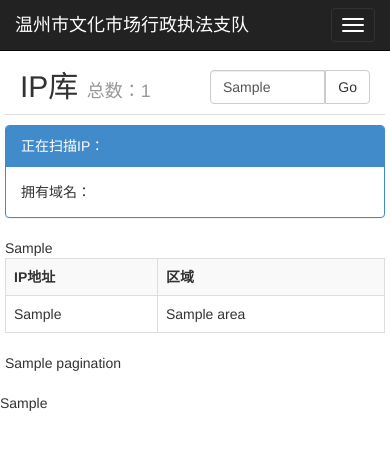
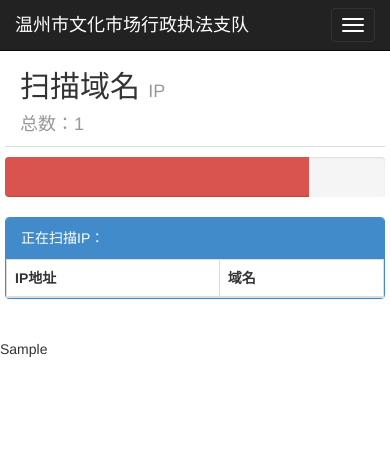
Before and after one commit to Mark-Shine/station, a Django app: template cohost/templates/cohost/ips.html in a window 390 px wide; the page is wider, and only the part inside the window is pictured. Shown: the top 450 px of that part. Run offline with Django 3.2, Linux system fonts and the light colour scheme; the template is opened without the code that fills it: most values are stand-ins (such as "Sample title", 1, 10 or a date in 2020); lists and menus that the app fills with data are empty; some libraries are stand-ins or nearby versions.

Commit message:
修改ips页面

```diff
--- a/cohost/templates/cohost/ips.html
+++ b/cohost/templates/cohost/ips.html
@@ -13,70 +13,79 @@
 .block_filter dd a{padding:0 5px}
 .block_filter dd a.btn{padding:5px 10px}
 .block_filter a.on {background: #FF6600;color: #fff;border-radius: 3px;}
+.iptd{width:200px}
+.progress{height:40px;}
+.progress-bar{line-height:40px;font-size:14px;}
 </style>
 
 <div class="row right-hd">
-    <div class="col-xs-6"><h2>IP库 <small> 总数：{{total_count}}</small></h2></div>
+    <div class="col-xs-6"><h2>扫描域名 <small> IP总数：{{total_count}}</small></h2></div>
     <div class="col-xs-6">
-        <form class="form" role="search" action="{%url "search_ip" %}" method="get">
-            <div class="">
-                <div class="input-group">
-                  <input name="ip" type="text" class="form-control" placeholder="查询: ip " value="{{ip}}">
-                  <span class="input-group-btn">
-                    <button class="btn btn-default" type="submit">Go</button>
-                  </span>
     </div>
 </div>
-        </form>
+<div class="progress">
+  <div class="progress-bar progress-bar-danger progress-bar-striped active" role="progressbar" aria-valuenow="80" aria-valuemin="0" aria-valuemax="100" style="width: 80%">
+
   </div>
 </div>
 <div class="panel panel-primary">
   <div class="panel-heading">
     正在扫描IP：<span class="testip"></span>
   </div>
-  <div class="panel-body">
-    <span>拥有域名：</span><span class="hasdomain"></span>
-  </div>
+
+  <table class="table table-striped table-bordered">
+    <thead>
+         <tr>
+         <th>IP地址</th>
+            <th>域名</th>
+        </tr>
+    </thead>
+    <tbody>
+
+    </tbody>
+</table>
 </div>
 <script type="text/javascript">
 function getdomain(){
+    var tbody = "";
     $.getJSON('http://fs.teabox.cc/api/ip_info',function (data){
-            var domainhtml="";
-            if(data.domains == ""){
-                domainhtml = "无"
-            }else{
-                for (var i=0;i<data.domains.length ; i++){
-                    domainhtml += data.domains[i] + ","
+        var jindu = JSON.stringify(data.rate_num).substring(0,4);
+        $(".progress-bar").html('扫描进度' + jindu + '%');
+        var test=Array();
+        var count=0;
+        for(var i in data){
+            if(i!='rate_num'){
+                count+=1;
             }
         }
-            $(".testip").html(data.ip);
-            $(".hasdomain").html(domainhtml);
+        var j=count;
+        for(var i in data){
+            if(i!='rate_num'){
+                test[j]=data[i];
+                j--;
+            }
+        }
+        var h=0;
+        for(var i in test){
+            if(test[i]['domains'] == ''){
+                test[i]['domains'] = "无"
+            }
+            h++;
+            if(h>1){
+                tbody += "<tr>";
+                tbody += "<td class=iptd>" + test[i]['ip'] + "</td>";
+                tbody += "<td>" + test[i]['domains'] + "</td>";
+                tbody += "</tr>";
+            }
+        }
+        var searchip = test[1]['ip'];
+        $(".testip").html(searchip);
+        $(".table tbody").html(tbody);
     })
 }
 getdomain();
 setInterval(getdomain,5000)
 </script>
-<div >
-    {{ip_filter_section}}
-</div>
-<table class="table table-striped table-bordered">
-    <tbody>
-    <tr>
-            <th>IP地址</th>
-            <th>区域</th>
-        </tr>
-    {%for obj in objects %}
-        <tr>
-            <td>{{obj.ip}}</td>
-            <td>{{obj.area.name}}</td>
-        </tr>
 
-    {%endfor%}
-
-    </tbody>
-
-</table>
-
-{{pagination}}
 
 {%endblock%}
```
Lines whose indentation alone changed are shown as unchanged.
